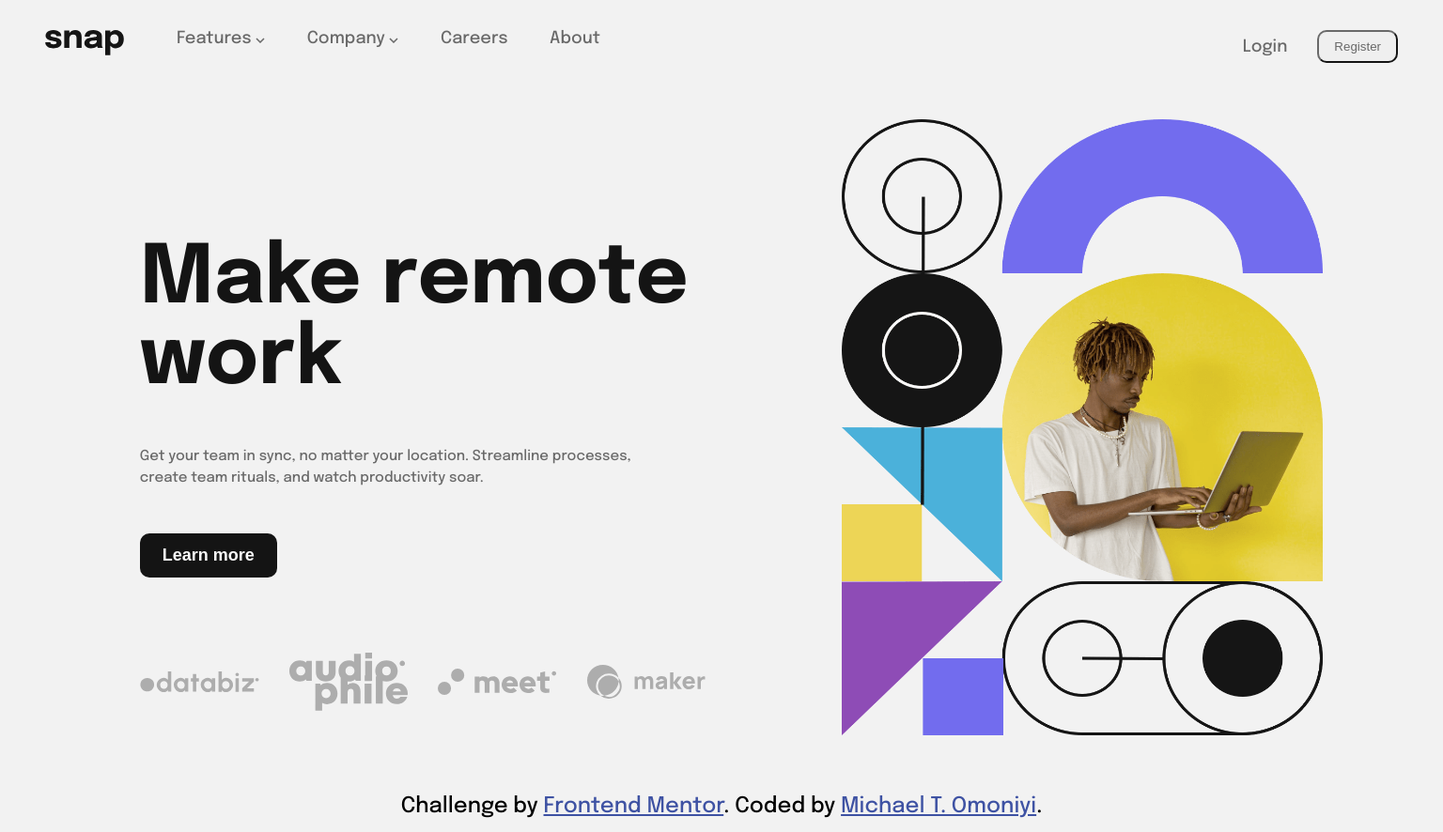
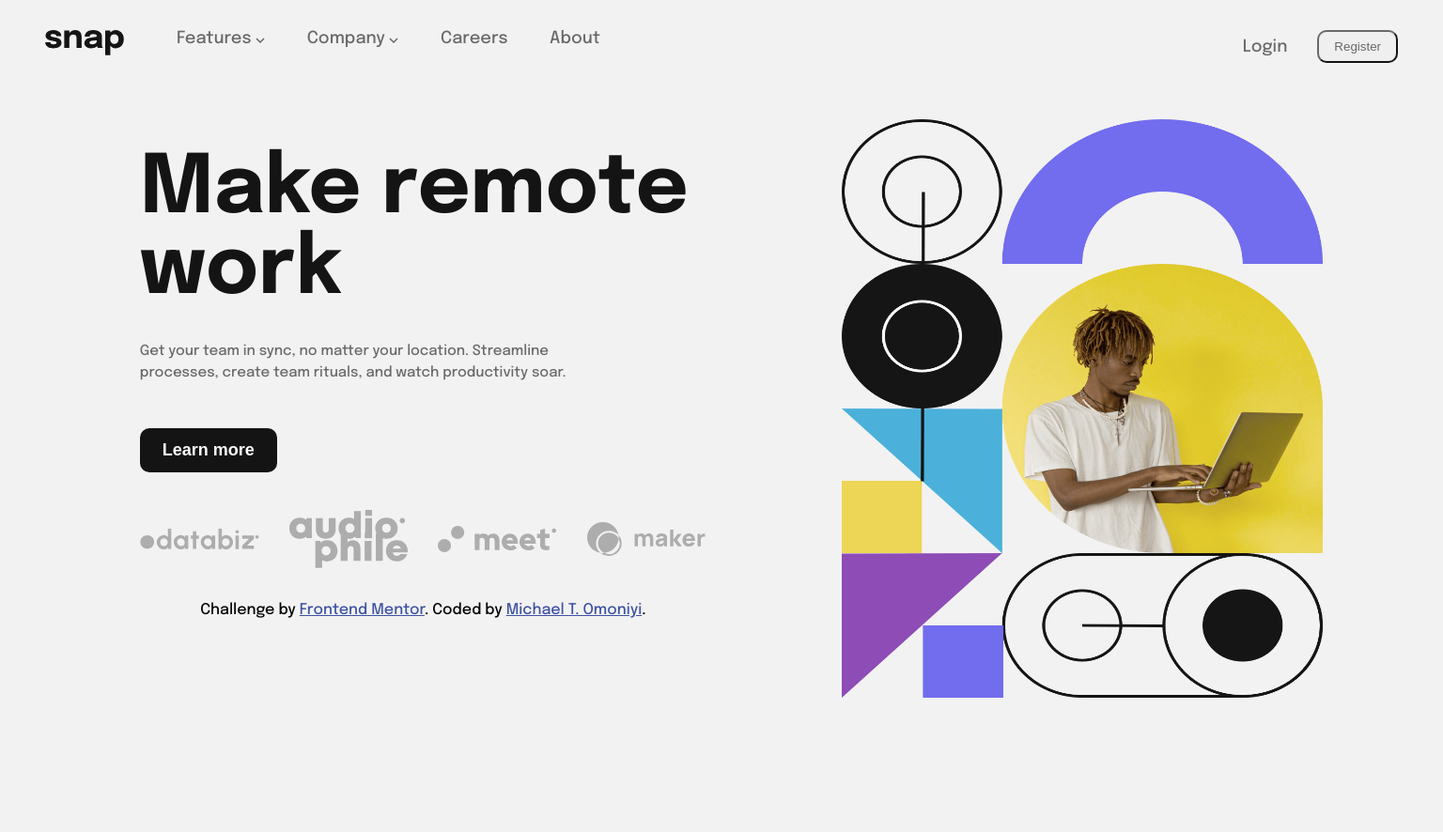
Before and after one commit to MichaelOmoniyi/intro-section-with-dropdown-navigation-main, a plain HTML site: page index.html in a window 1536 px wide. Shown: the whole page at 94% size. After the commit the page ends 800 px from the top, so only its background shows below. Drawn offline with Linux system fonts and the light colour scheme.

Commit message:
Update styling for site

```diff
--- a/css/style.css
+++ b/css/style.css
@@ -181,7 +181,7 @@ body {
     color: hsl(228, 45%, 44%);
 }
 
-@media (min-width: 1440px) {
+@media (min-width: 1094px) {
     #desktop {
         display: block;
         width: 100%;
@@ -307,13 +307,17 @@ body {
         padding: 0.5rem 1rem;
         margin-left: 2rem;
     }
+    /* .container
+    {
+        height: 100vh;
+    } */
     .cardBox {
         display: flex;
         flex-direction: row-reverse;
         padding: 2rem 8rem;
         box-sizing: border-box;
-        height: 90vh;
-        margin-bottom: 2rem;
+        height: 85vh;
+        /* margin-bottom: 2rem; */
     }
     .hero {
         width:40%;
@@ -327,21 +331,24 @@ body {
         height: 100%;
         text-align: left;
         padding-right: 9rem;
-        padding-top: 8rem;
+        padding-top: 2rem;
+        overflow-y: auto;
     }
     .content p {
         padding-right: 5rem;
         margin-bottom: 3rem;
+        margin-right: 3rem;
     }
     .content h1 {
         font-size: 5.6vw;
         line-height: 1;
-        margin-bottom: 3rem;
+        margin-bottom: 2rem;
+        margin-right: 1rem;
     }
     .content button {
         padding: 0.8rem 1.5rem;
         border-radius: 10px;
-        margin-bottom: 5rem;
+        margin-bottom: 2.5rem;
     }
     .content button:hover {
         background-color: hsl(0, 0%, 95%);
@@ -352,7 +359,7 @@ body {
         margin-right: 2rem;
     }
     .attribution {
-        font-size: 1.5vw;
-        margin-bottom: 1rem;
+        font-size: 1rem;
+        /* margin-bottom: 1rem; */
     }
 }
--- a/index.html
+++ b/index.html
@@ -118,7 +118,7 @@
         <h1>Make remote work</h1>
         <p>
           Get your team in sync, no matter your location. Streamline processes,
-    create team rituals, and watch productivity soar.
+          create team rituals, and watch productivity soar.
         </p>
         <button>Learn more</button>
         <div class="partners">
@@ -135,12 +135,12 @@
             <img src="images/client-maker.svg" alt="Marker Logo">
           </div>
         </div>
+        <div id="jsAttribution" class="attribution">
+          Challenge by <a href="https://www.frontendmentor.io?ref=challenge" target="_blank">Frontend Mentor</a>.
+          Coded by <a href="#">Michael T. Omoniyi</a>.
+        </div>
       </div>
     </div>
   </div>
-  <div id="jsAttribution" class="attribution">
-    Challenge by <a href="https://www.frontendmentor.io?ref=challenge" target="_blank">Frontend Mentor</a>.
-    Coded by <a href="#">Michael T. Omoniyi</a>.
-  </div>
 </body>
 </html>
```
